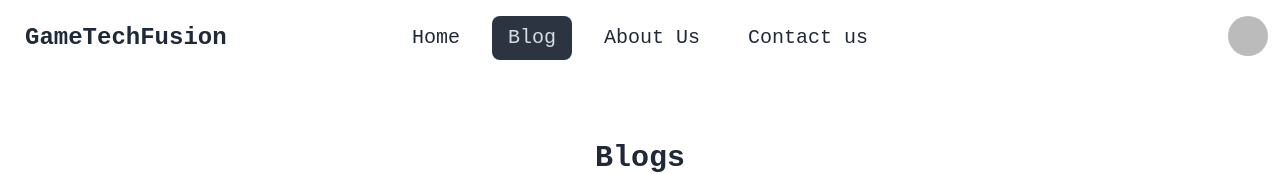
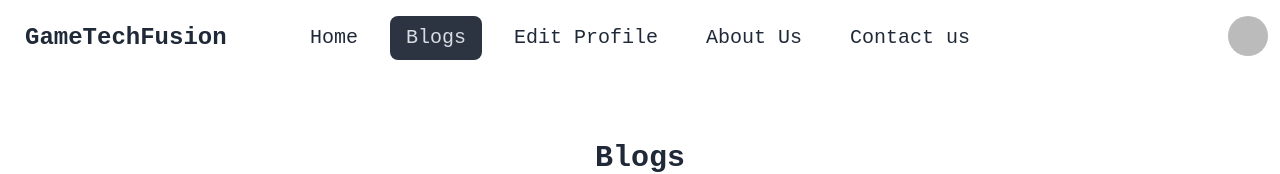
Before and after one commit to juixer/Game-tech-fusion, a React (Vite) app: page /blog in a window 1280 px wide. Shown: the top 174 px of the page. Built offline with nearby package versions, Linux system fonts and the light colour scheme; no server answers; sample sign-in values are in the browser's storage; a web font is replaced by a local one.

Commit message:
navbar 2 private route added

```diff
--- a/src/Components/Navbar/Navbar.jsx
+++ b/src/Components/Navbar/Navbar.jsx
@@ -19,9 +19,14 @@ const Navbar = () => {
         <NavLink to={"/"}>Home</NavLink>
       </li>
 
+      {
+        user ? <><li>
+        <NavLink to={"/blog"}>Blogs</NavLink>
+      </li>
       <li>
-        <NavLink to={"/blog"}>Blog</NavLink>
-      </li>
+        <NavLink to={'/editProfile'}>Edit Profile</NavLink>
+      </li></> : ''
+      }
 
       <li>
         <NavLink to={"/about"}>About Us</NavLink>
@@ -87,13 +92,8 @@ const Navbar = () => {
             >
               <h1 className="text-center font-bold">{user?.displayName}</h1>
               <hr></hr>
-              <li className="mt-2">
-                <Link to={"/editProfile"}>
-                  <p>Edit Profile</p>
-                </Link>
-              </li>
               <li>
-                <a onClick={handleLogOut}>Logout</a>
+                <a className="flex mt-2 justify-center" onClick={handleLogOut}>Logout</a>
               </li>
             </ul>
           </div>
--- a/src/Route/Router.jsx
+++ b/src/Route/Router.jsx
@@ -23,7 +23,11 @@ const router = createBrowserRouter([
       },
       {
         path: "/blog",
-        element: <Blogs />,
+        element: (
+          <PrivateRoute>
+            <Blogs />
+          </PrivateRoute>
+        ),
       },
       {
         path: "/service/:id",
@@ -52,7 +56,11 @@ const router = createBrowserRouter([
       },
       {
         path: "/editProfile",
-        element: <PrivateRoute><EditProfile /></PrivateRoute>,
+        element: (
+          <PrivateRoute>
+            <EditProfile />
+          </PrivateRoute>
+        ),
       },
     ],
   },
```
